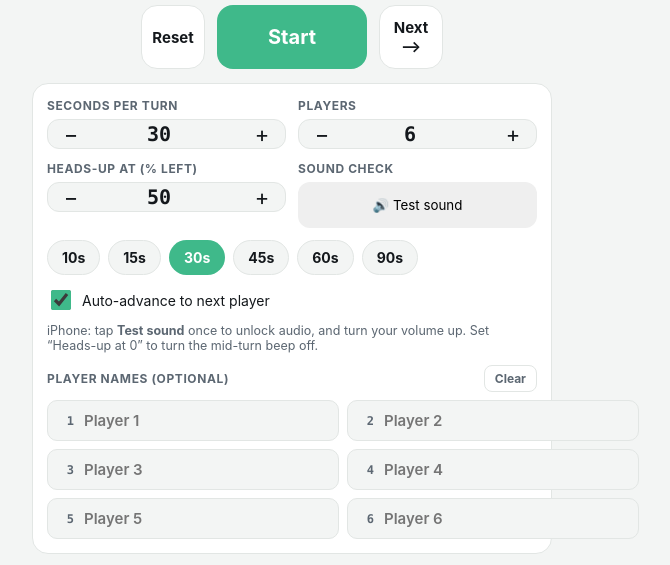
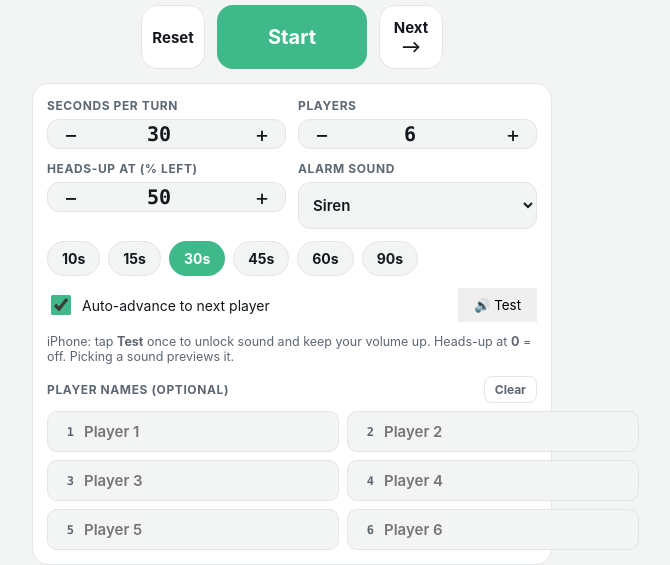
Before and after one commit to pbsureja/turn-timer, a plain HTML site: page index.html in a window 1280 px wide. Shown: the part 340-905 px from the top of the page, without its empty margins (348-1018 px from the left). Drawn offline with Linux system fonts and the light colour scheme.

Commit message:
Add selectable alarm sounds (Siren/Beeps/Buzzer/Air horn/Chime/Bells/Arcade)
- New 'Alarm sound' dropdown; each option is a distinct synthesized WAV.
  Selection is saved and previews immediately so you can pick and choose.
- Moved Test to the toggle row.

Co-Authored-By: Claude Opus 4.8 <noreply@anthropic.com>
Claude-Session: https://claude.ai/code/session_01Rt2fhxPp3PFWAr7TuA8t7Q

```diff
--- a/index.html
+++ b/index.html
@@ -60,6 +60,8 @@
   .stepper input{flex:1;min-width:0;border:0;background:transparent;color:var(--ink);text-align:center;
     font:700 20px var(--mono);font-variant-numeric:tabular-nums}
   .stepper input:focus{outline:none}
+  .sel{border:1px solid var(--line);background:var(--bg);color:var(--ink);border-radius:12px;padding:12px 10px;font:600 15px var(--sans);width:100%}
+  .sel:focus{outline:none;border-color:var(--accent)}
   .presets{grid-column:1/-1;display:flex;gap:8px;flex-wrap:wrap}
   .chip{background:var(--bg);border:1px solid var(--line);color:var(--ink);border-radius:999px;
     padding:8px 14px;font-size:14px;font-weight:650}
@@ -121,8 +123,8 @@
       </div>
     </div>
     <div class="field">
-      <label>Sound check</label>
-      <button type="button" id="test" class="ghost-btn" style="height:46px;border-radius:12px">🔊 Test sound</button>
+      <label>Alarm sound</label>
+      <select id="alarm-sound" class="sel"></select>
     </div>
     <div class="presets" id="presets">
       <button class="chip" data-secs="10">10s</button>
@@ -134,8 +136,9 @@
     </div>
     <div class="row2">
       <label class="toggle"><input type="checkbox" id="autoloop" checked /> Auto-advance to next player</label>
-      <span class="muted">iPhone: tap <b>Test sound</b> once to unlock audio, and turn your volume up. Set “Heads-up at 0” to turn the mid-turn beep off.</span>
+      <button type="button" id="test" class="ghost-btn" style="padding:9px 16px">🔊 Test</button>
     </div>
+    <p class="muted" style="grid-column:1/-1;margin:0">iPhone: tap <b>Test</b> once to unlock sound and keep your volume up. Heads-up at <b>0</b> = off. Picking a sound previews it.</p>
     <div class="names">
       <div class="label-row"><label>Player names (optional)</label><button type="button" class="tiny" id="names-clear">Clear</button></div>
       <div class="names-grid" id="names-grid"></div>
@@ -147,7 +150,7 @@
   const $ = id => document.getElementById(id);
   const stage=$("stage"), whoEl=$("who"), playerEl=$("player"), clockEl=$("clock"), hintEl=$("hint");
   const startBtn=$("startpause"), resetBtn=$("reset"), nextBtn=$("next");
-  const secsIn=$("secs"), playersIn=$("players"), autoloop=$("autoloop"), warnPctIn=$("warnpct"), testBtn=$("test");
+  const secsIn=$("secs"), playersIn=$("players"), autoloop=$("autoloop"), warnPctIn=$("warnpct"), testBtn=$("test"), alarmSel=$("alarm-sound");
 
   const LS="turntimer.cfg";
   let cfg = load();
@@ -162,8 +165,8 @@
   let warned=false;
   let running=false, deadline=0, raf=0, tick=0;
 
-  function load(){ try{return Object.assign({secs:30,players:6,autoloop:true,warnpct:50,names:[]}, JSON.parse(localStorage.getItem(LS))||{});}catch{ return {secs:30,players:6,autoloop:true,warnpct:50,names:[]}; } }
-  function save(){ localStorage.setItem(LS, JSON.stringify({secs:duration,players:players,autoloop:autoloop.checked,warnpct:warnPct,names:names})); }
+  function load(){ try{return Object.assign({secs:30,players:6,autoloop:true,warnpct:50,sound:"siren",names:[]}, JSON.parse(localStorage.getItem(LS))||{});}catch{ return {secs:30,players:6,autoloop:true,warnpct:50,sound:"siren",names:[]}; } }
+  function save(){ localStorage.setItem(LS, JSON.stringify({secs:duration,players:players,autoloop:autoloop.checked,warnpct:warnPct,sound:alarmChoice,names:names})); }
   function clampInt(v,lo,hi,fb){ v=parseInt(v,10); if(isNaN(v))v=fb; return Math.min(hi,Math.max(lo,v)); }
   function fmt(s){ s=Math.max(0,Math.ceil(s)); const m=Math.floor(s/60); const r=s%60; return m>0? m+":"+String(r).padStart(2,"0") : String(r); }
   function nameOf(i){ const n=(names[i-1]||"").trim(); return n || ("Player "+i); }
@@ -219,7 +222,17 @@
     }
     return toWav(s);
   }
-  const ALARM_URL = synth([988,1319,988,1319,988,1319,1568,1319,1568], "square", 0.75, 0.18, 0.03);
+  // Pick-and-choose end-of-turn sounds (order preserved for the dropdown).
+  const SOUNDS = {
+    siren:   { label:"Siren",    url: synth([988,1319,988,1319,988,1319,1568,1319,1568], "square", 0.75, 0.18, 0.03) },
+    beeps:   { label:"Beeps",    url: synth([1046,1046,1046,1046], "square", 0.7, 0.22, 0.09) },
+    buzzer:  { label:"Buzzer",   url: synth([196,185,196,185,196,185], "square", 0.85, 0.16, 0.0) },
+    airhorn: { label:"Air horn", url: synth([415,392,415,392], "square", 0.9, 0.34, 0.0) },
+    chime:   { label:"Chime",    url: synth([523,659,784,1047,1319], "sine", 0.7, 0.16, 0.02) },
+    bells:   { label:"Bells",    url: synth([1319,988,1319,988,1319], "triangle", 0.65, 0.22, 0.06) },
+    arcade:  { label:"Arcade",   url: synth([784,1047,784,1047,1568,1047,1568,2093], "square", 0.6, 0.12, 0.02) },
+  };
+  let alarmChoice = SOUNDS[cfg.sound] ? cfg.sound : "siren";
   const WARN_URL  = synth([784,988], "triangle", 0.6, 0.2, 0.05);
   const SILENT_URL= toWav(new Float32Array(Math.floor(RATE*0.04)));
 
@@ -230,7 +243,7 @@
     try{ sfx.src=SILENT_URL; const p=sfx.play(); if(p&&p.then) p.then(()=>{audioReady=true;}).catch(()=>{}); else audioReady=true; }catch{}
   }
   function play(url){ if(!sfx) return; try{ sfx.pause(); sfx.src=url; sfx.currentTime=0; const p=sfx.play(); if(p&&p.catch) p.catch(()=>{}); }catch{} }
-  const playAlarm=()=>play(ALARM_URL);
+  const playAlarm=()=>play((SOUNDS[alarmChoice]||SOUNDS.siren).url);
   const playWarn =()=>play(WARN_URL);
   function vibrate(p){ if(navigator.vibrate) navigator.vibrate(p); }
 
@@ -305,6 +318,7 @@
   warnPctIn.addEventListener("change", ()=>{ warnPct=clampInt(warnPctIn.value,0,90,50); warnPctIn.value=warnPct; save(); });
   autoloop.addEventListener("change", save);
   testBtn.addEventListener("click", ()=>{ unlockAudio(); playAlarm(); vibrate(200); });
+  alarmSel.addEventListener("change", ()=>{ alarmChoice=alarmSel.value; save(); unlockAudio(); playAlarm(); });
   document.addEventListener("pointerdown", unlockAudio, { once:true });
   document.addEventListener("touchend", unlockAudio, { once:true });
 
@@ -325,6 +339,8 @@
     else if(e.code==="ArrowRight"){ nextPlayer(); } });
 
   initAudio();
+  Object.entries(SOUNDS).forEach(([k,v])=>{ const o=document.createElement("option"); o.value=k; o.textContent=v.label; alarmSel.append(o); });
+  alarmSel.value=alarmChoice;
   buildNames();
   render();
 })();
```
